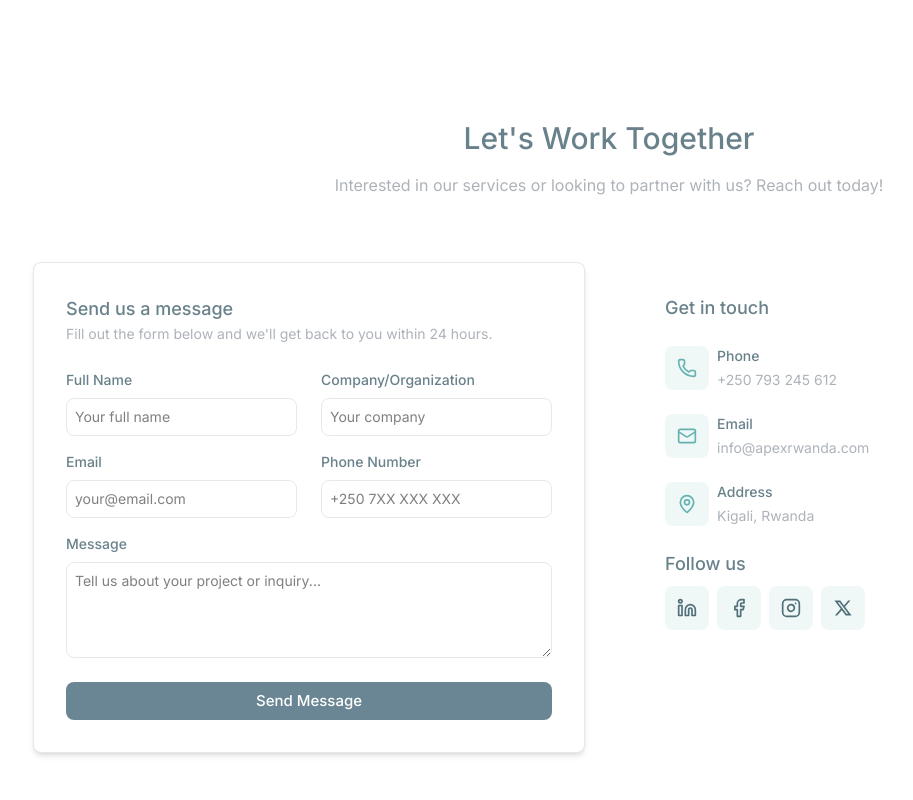
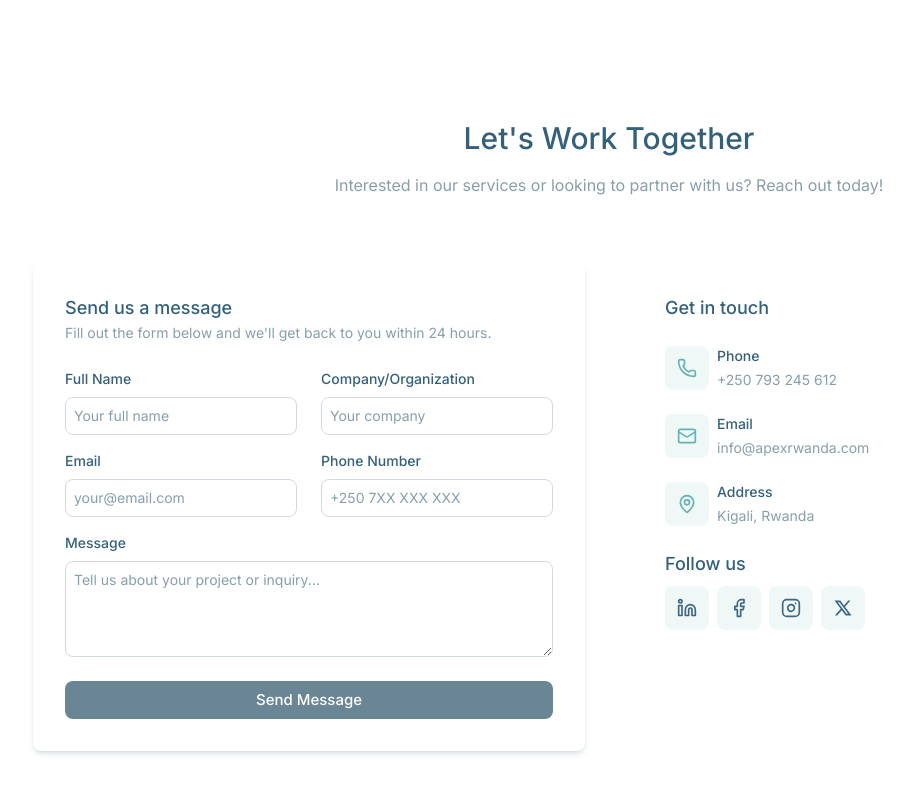
Before and after one commit to DavidMANZI-093/apex, a Next.js app: page / in a window 1280 px wide. Shown: the part 6540-7340 px from the top of the page, without its empty margins (31-944 px from the left). Built offline with nearby package versions, Linux system fonts and the light colour scheme.

Commit message:
Auto-commit at 03/07/2025, 12:25:48 for inactivity period...

```diff
--- a/src/app/globals.css
+++ b/src/app/globals.css
@@ -15,6 +15,10 @@ body {
 
 input:focus-visible, textarea:focus-visible {
     outline: none !important;
+}
+
+::placeholder {
+  color: rgba(106, 134, 148, 0.8) !important;
 }
 
 @theme {
--- a/src/components/contact.tsx
+++ b/src/components/contact.tsx
@@ -12,10 +12,10 @@ const Contact = () => {
     >
       <div className="relative w-full flex flex-col gap-16 container !mx-auto !px-4 sm:!px-6 lg:!px-8 xl:!px-16">
         <div className="flex flex-col max-w-4xl !mx-auto text-center mb-16 !gap-4">
-          <h2 className="!text-2xl md:!text-3xl !font-medium !text-midnight-green/70 mb-6">
+          <h2 className="!text-2xl md:!text-3xl !font-medium !text-indigo-dye/85 mb-6">
             Let&apos;s Work Together
           </h2>
-          <p className="text-french-grey leading-relaxed">
+          <p className="text-slate-gray/80 leading-relaxed">
             {"Interested in our services or looking to partner " +
               "with us? Reach out today!"}
           </p>
@@ -23,12 +23,12 @@ const Contact = () => {
 
         <div className="grid lg:grid-cols-2 gap-12">
           {/* Contact form */}
-          <div className="flex flex-col gap-6 !p-8 !rounded-lg !bg-white !border !border-french-grey/30 !shadow-md">
+          <div className="flex flex-col gap-6 !p-8 !rounded-lg !bg-white !shadow-md shadow-slate-gray/20">
             <div className="flex flex-col">
-              <h4 className="!text-lg !font-medium !text-midnight-green/70 mb-6">
+              <h4 className="!text-lg !font-medium !text-indigo-dye/85 mb-6">
                 Send us a message
               </h4>
-              <p className="!text-sm !text-french-grey leading-relaxed">
+              <p className="!text-sm !text-slate-gray/80 leading-relaxed">
                 {"Fill out the form below and we'll get back " +
                   "to you within 24 hours."}
               </p>
@@ -38,13 +38,13 @@ const Contact = () => {
               <div className="grid sm:grid-cols-2 gap-6">
                 <div className="flex flex-col w-full gap-2">
                   <label
-                    className="!text-sm !font-medium !text-midnight-green/70"
+                    className="!text-sm !font-medium !text-indigo-dye/85"
                     htmlFor="fullName"
                   >
                     Full Name
                   </label>
                   <input
-                    className="flex !text-sm !p-2 !rounded-lg !border !border-french-grey/30"
+                    className="flex !text-sm !p-2 !rounded-lg !border !border-slate-gray/30"
                     id="fullName"
                     type="text"
                     placeholder="Your full name"
@@ -52,13 +52,13 @@ const Contact = () => {
                 </div>
                 <div className="flex flex-col w-full gap-2">
                   <label
-                    className="!text-sm !font-medium !text-midnight-green/70"
+                    className="!text-sm !font-medium !text-indigo-dye/85"
                     htmlFor="company"
                   >
                     Company/Organization
                   </label>
                   <input
-                    className="flex !text-sm !p-2 !rounded-lg !border !border-french-grey/30"
+                    className="flex !text-sm !p-2 !rounded-lg !border !border-slate-gray/30"
                     id="company"
                     type="text"
                     placeholder="Your company"
@@ -69,13 +69,13 @@ const Contact = () => {
               <div className="grid sm:grid-cols-2 gap-6">
                 <div className="flex flex-col w-full gap-2">
                   <label
-                    className="!text-sm !font-medium !text-midnight-green/70"
+                    className="!text-sm !font-medium !text-indigo-dye/85"
                     htmlFor="email"
                   >
                     Email
                   </label>
                   <input
-                    className="flex !text-sm !p-2 !rounded-lg !border !border-french-grey/30"
+                    className="flex !text-sm !p-2 !rounded-lg !border !border-slate-gray/30"
                     id="email"
                     type="email"
                     placeholder="your@email.com"
@@ -83,13 +83,13 @@ const Contact = () => {
                 </div>
                 <div className="flex flex-col gap-2">
                   <label
-                    className="!text-sm !font-medium !text-midnight-green/70"
+                    className="!text-sm !font-medium !text-indigo-dye/85"
                     htmlFor="phone"
                   >
                     Phone Number
                   </label>
                   <input
-                    className="flex !text-sm !p-2 !rounded-lg !border !border-french-grey/30"
+                    className="flex !text-sm !p-2 !rounded-lg !border !border-slate-gray/30"
                     id="phone"
                     placeholder="+250 7XX XXX XXX"
                   />
@@ -98,13 +98,13 @@ const Contact = () => {
 
               <div className="flex flex-col gap-2">
                 <label
-                  className="!text-sm !font-medium !text-midnight-green/70"
+                  className="!text-sm !font-medium !text-indigo-dye/85"
                   htmlFor="message"
                 >
                   Message
                 </label>
                 <textarea
-                  className="flex w-full !h-24 !text-sm !p-2 !rounded-lg !border !border-french-grey/30"
+                  className="flex w-full !h-24 !text-sm !p-2 !rounded-lg !border !border-slate-gray/30"
                   id="message"
                   placeholder="Tell us about your project or inquiry..."
                   rows={5}
@@ -116,7 +116,7 @@ const Contact = () => {
 
           {/* Social Media */}
           <div className="flex flex-col gap-6 !p-8 !rounded-lg !bg-white">
-            <h4 className="!text-lg !font-medium !text-midnight-green/70 mb-6">
+            <h4 className="!text-lg !font-medium !text-indigo-dye/85 mb-6">
                 Get in touch
             </h4>
 
@@ -126,8 +126,8 @@ const Contact = () => {
                   <Phone className="w-5 h-5 text-verdigris" />
                 </div>
                 <div className="flex flex-col gap-1">
-                  <p className="!text-sm !font-medium !text-midnight-green/70">Phone</p>
-                  <p className="!text-sm !text-french-grey">+250 793 245 612</p>
+                  <p className="!text-sm !font-medium !text-indigo-dye/85">Phone</p>
+                  <p className="!text-sm !text-slate-gray/80">+250 793 245 612</p>
                 </div>
               </div>
 
@@ -136,8 +136,8 @@ const Contact = () => {
                   <Mail className="w-5 h-5 text-verdigris" />
                 </div>
                 <div className="flex flex-col gap-1">
-                  <p className="!text-sm !font-medium !text-midnight-green/70">Email</p>
-                  <p className="!text-sm !text-french-grey">info@apexrwanda.com</p>
+                  <p className="!text-sm !font-medium !text-indigo-dye/85">Email</p>
+                  <p className="!text-sm !text-slate-gray/80">info@apexrwanda.com</p>
                 </div>
               </div>
 
@@ -146,25 +146,25 @@ const Contact = () => {
                   <MapPin className="w-5 h-5 text-verdigris" />
                 </div>
                 <div className="flex flex-col gap-1">
-                  <p className="!text-sm !font-medium !text-midnight-green/70">Address</p>
-                  <p className="!text-sm !text-french-grey">Kigali, Rwanda</p>
+                  <p className="!text-sm !font-medium !text-indigo-dye/85">Address</p>
+                  <p className="!text-sm !text-slate-gray/80">Kigali, Rwanda</p>
                 </div>
               </div>
             </div>
 
             <div className="flex flex-col gap-2">
-              <h5 className="!text-lg !font-medium !text-midnight-green/70">Follow us</h5>
+              <h5 className="!text-lg !font-medium !text-indigo-dye/85">Follow us</h5>
               <div className="flex gap-2">
-                <a className="w-11 h-11 bg-verdigris/10 !text-midnight-green/80 hover:!bg-verdigris hover:!text-white transition-colors duration-200 rounded-lg flex items-center justify-center" href="https://www.linkedin.com/apexrwanda" target="_blank" rel="noopener noreferrer">
+                <a className="w-11 h-11 bg-verdigris/10 !text-indigo-dye/80 hover:!bg-verdigris hover:!text-white transition-colors duration-200 rounded-lg flex items-center justify-center" href="https://www.linkedin.com/apexrwanda" target="_blank" rel="noopener noreferrer">
                   <LuLinkedin className="w-5 h-5" />
                 </a>
-                <a className="w-11 h-11 bg-verdigris/10 !text-midnight-green/80 hover:!bg-verdigris hover:!text-white transition-colors duration-200 rounded-lg flex items-center justify-center" href="https://www.facebook.com/apexrwanda" target="_blank" rel="noopener noreferrer">
+                <a className="w-11 h-11 bg-verdigris/10 !text-indigo-dye/80 hover:!bg-verdigris hover:!text-white transition-colors duration-200 rounded-lg flex items-center justify-center" href="https://www.facebook.com/apexrwanda" target="_blank" rel="noopener noreferrer">
                   <FiFacebook className="w-5 h-5" />
                 </a>
-                <a className="w-11 h-11 bg-verdigris/10 !text-midnight-green/80 hover:!bg-verdigris hover:!text-white transition-colors duration-200 rounded-lg flex items-center justify-center" href="https://www.instagram.com/apexrwanda" target="_blank" rel="noopener noreferrer">
+                <a className="w-11 h-11 bg-verdigris/10 !text-indigo-dye/80 hover:!bg-verdigris hover:!text-white transition-colors duration-200 rounded-lg flex items-center justify-center" href="https://www.instagram.com/apexrwanda" target="_blank" rel="noopener noreferrer">
                   <FiInstagram className="w-5 h-5" />
                 </a>
-                <a className="w-11 h-11 bg-verdigris/10 !text-midnight-green/80 hover:!bg-verdigris hover:!text-white transition-colors duration-200 rounded-lg flex items-center justify-center" href="https://www.twitter.com/apexrwanda" target="_blank" rel="noopener noreferrer">
+                <a className="w-11 h-11 bg-verdigris/10 !text-indigo-dye/80 hover:!bg-verdigris hover:!text-white transition-colors duration-200 rounded-lg flex items-center justify-center" href="https://www.twitter.com/apexrwanda" target="_blank" rel="noopener noreferrer">
                   <RiTwitterXLine className="w-5 h-5" />
                 </a>
               </div>
```
